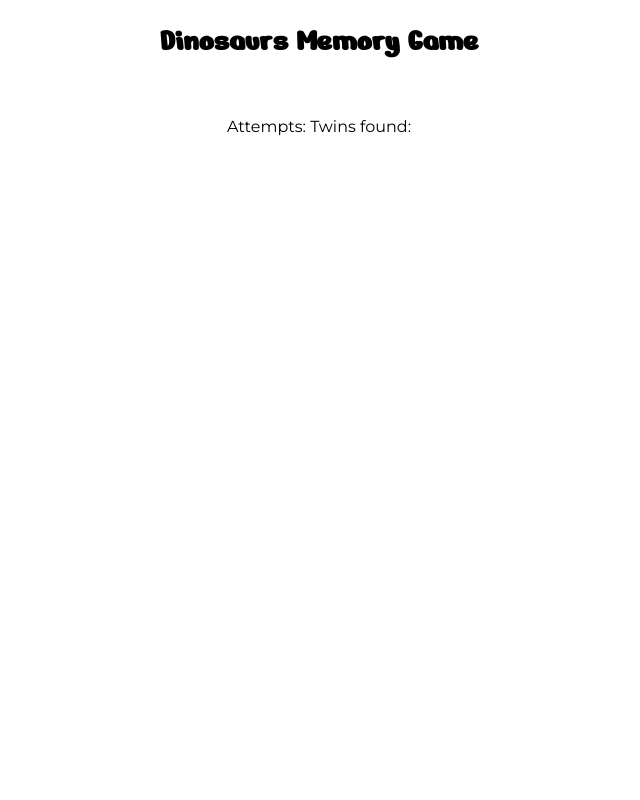
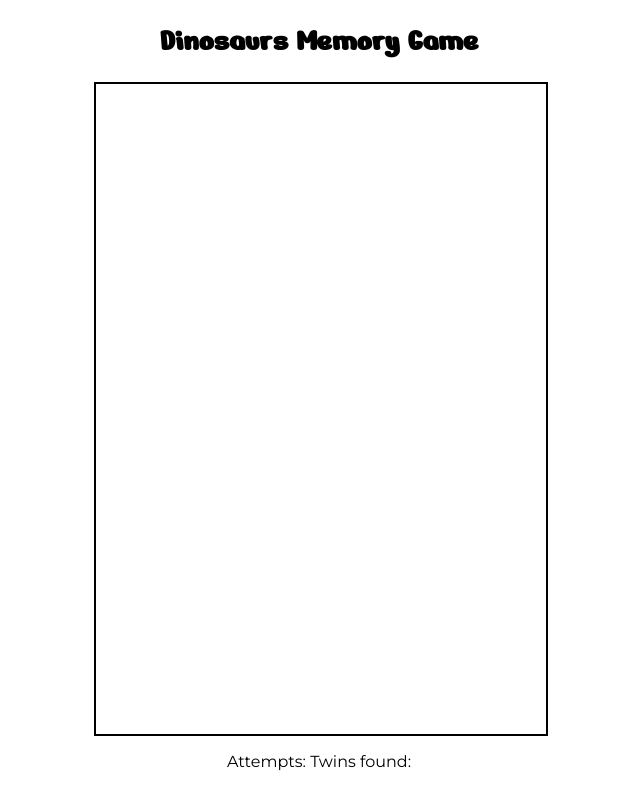
Before and after one commit to elsahelg/dinosaurs-memory, a plain HTML site: page index.html in a window 1280 px wide. Shown: the whole page, without its empty margins (321-961 px from the left). Drawn offline with Linux system fonts and the light colour scheme.

Commit message:
Add style to memory board and add images for memory game

```diff
--- a/assets/css/style.css
+++ b/assets/css/style.css
@@ -7,3 +7,21 @@ body {
 .heading {
     font-family: 'Nerko One', cursive;
 }
+
+.memoryContainer {
+    width: 450px;
+    margin: 0 auto;
+}
+
+.memoryGrid {
+    display: flex;
+    flex-wrap: wrap;
+    width: 100%;
+    height: 650px;
+    border: 2px solid black;
+}
+
+.memoryGrid img {
+    width: 125px;
+    height: 125px;
+}
--- a/index.html
+++ b/index.html
@@ -15,13 +15,12 @@
 
     <div class="heading">
         <h1>Dinosaurs Memory Game</h1>
-        <div><img src="" alt=""></div>
     </div>
 
     <div class="memoryContainer">
         <div class="memoryGrid">
+        </div>
         <p>Attempts: <span class="attemptsCount"></span> Twins found: <span class="pairCount"></span></p>
-        </div>
     </div>
 
 
```
Also changed, not shown: assets/images/acanthopholis.jpg (added), assets/images/parasaurolophus.jpg (added), assets/images/pterodactyl.jpg (added), assets/images/stegosaurus.jpg (added), assets/images/triceratops.jpg (added), assets/images/tyrannosaurusrex.jpg (added), 1 other file.
